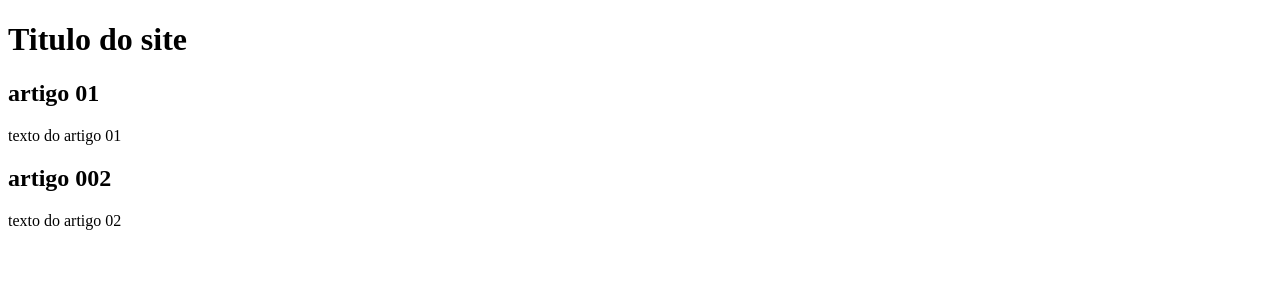
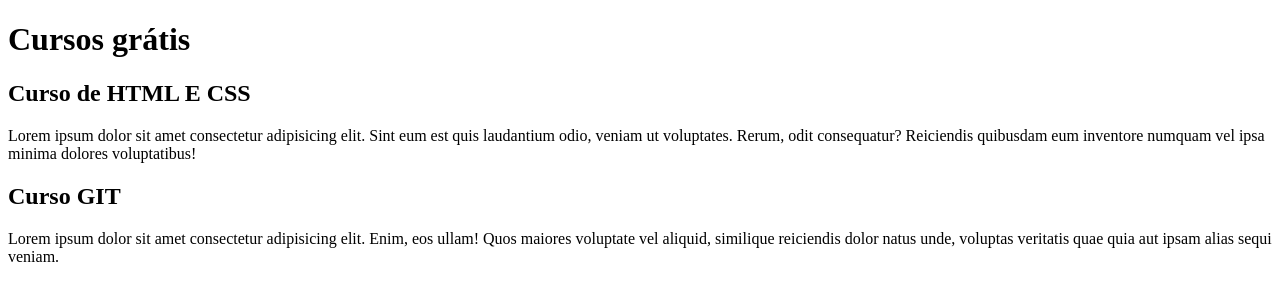
Before and after one commit to PedroHRocha23/OlaMundo, a plain HTML site: page index.html in a window 1280 px wide. Drawn offline with Linux system fonts and the light colour scheme.

Commit message:
comecei o conteudo

```diff
--- a/index.html
+++ b/index.html
@@ -9,15 +9,15 @@
 <body>
     <main>
         <header>
-            <h1>Titulo do site</h1>
+            <h1>Cursos grátis</h1>
         </header>
         <article>
-            <h2>artigo 01</h2>
-            <p>texto do artigo 01</p>
+            <h2>Curso de HTML E CSS</h2>
+            <p>Lorem ipsum dolor sit amet consectetur adipisicing elit. Sint eum est quis laudantium odio, veniam ut voluptates. Rerum, odit consequatur? Reiciendis quibusdam eum inventore numquam vel ipsa minima dolores voluptatibus!</p>
         </article>
         <article>
-            <h2>artigo 002</h2>
-            <p>texto do artigo 02</p>
+            <h2>Curso GIT</h2>
+            <p>Lorem ipsum dolor sit amet consectetur adipisicing elit. Enim, eos ullam! Quos maiores voluptate vel aliquid, similique reiciendis dolor natus unde, voluptas veritatis quae quia aut ipsam alias sequi veniam.</p>
         </article>
     </main>
 </body>
```
